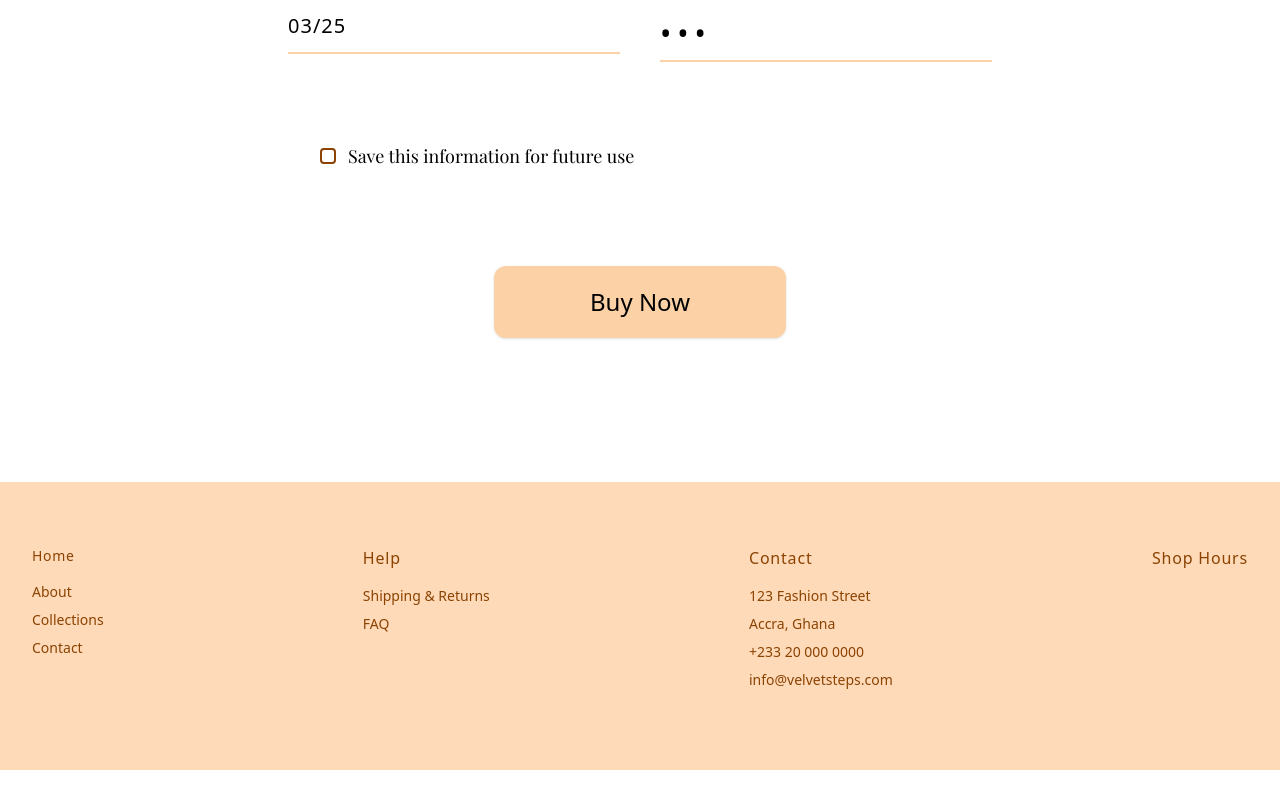
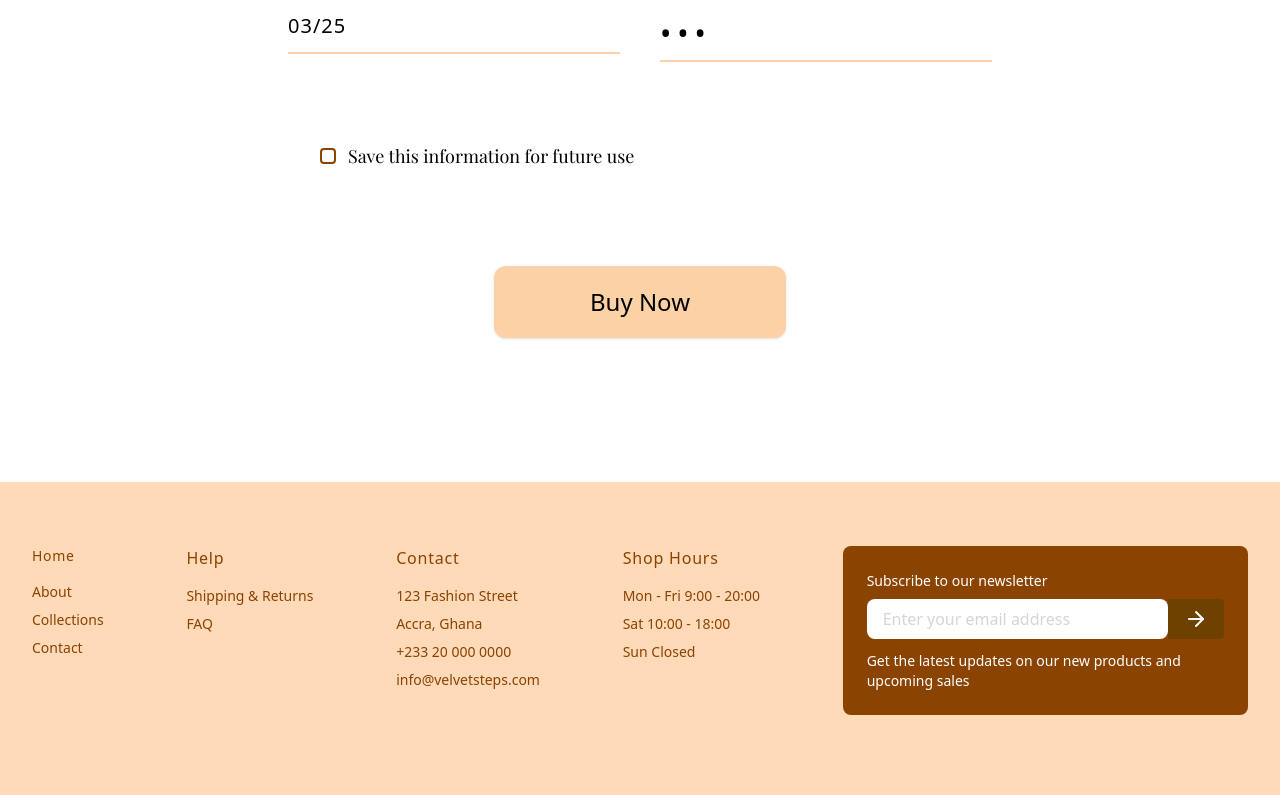
Before and after one commit to Cloudregh/Velvet-Steps, a React (Vite) app: page / in a window 1280 px wide. Shown: the part 4600-5395 px from the top of the page. Before the commit the page ends 5370 px from the top, so only its background shows below. Built offline with nearby package versions, Linux system fonts and the light colour scheme; a web font is replaced by a local one.

Commit message:
newsletter for footer

```diff
--- a/src/components/Footer.jsx
+++ b/src/components/Footer.jsx
@@ -1,3 +1,4 @@
+import { ArrowRight } from 'lucide-react'
 import React from 'react'
 
 const Footer = () => {
@@ -32,10 +33,30 @@ const Footer = () => {
                 </div>
                 <div className="mb-8 md:mb-0">
                     <h4 className="font-medium text-[#8B4302] mb-4 tracking-wider">Shop Hours</h4>
-                    <ul className="space-y-2 text-sm text-[]"></ul>
+                    <ul className="space-y-2 text-sm text-[#8B4302]">
+                        <li>Mon - Fri 9:00 - 20:00</li>
+                        <li>Sat 10:00 - 18:00</li>
+                        <li>Sun Closed</li>
+                    </ul>
+                </div>
+                <div className="w-full md:w-1/3 bg-[#8B4302] p-6 rounded-lg text-white">
+                <h4 className="font-regular text-poppins text-[14px] mb-2"> Subscribe to our newsletter</h4>
+                <div className="flex">
+                    <input
+                    type="email"
+                    placeholder="Enter your email address"
+                    className="bg-white w-full px-4 py-2 text-[#A9ACB5] rounded-lg focus:outline-none"
+                    />
+                    <button className="bg-[#6E4101] text-white px-4 py-2 font-regular rounded-r">
+                        <ArrowRight/>
+                    </button>
+                </div>
+                <p className="text-sm text-white mt-3"> Get the latest updates on our new products and upcoming sales</p>
                 </div>
             </div>
         </div>
+
+        <div></div>
     </footer>
   )
 }
```
